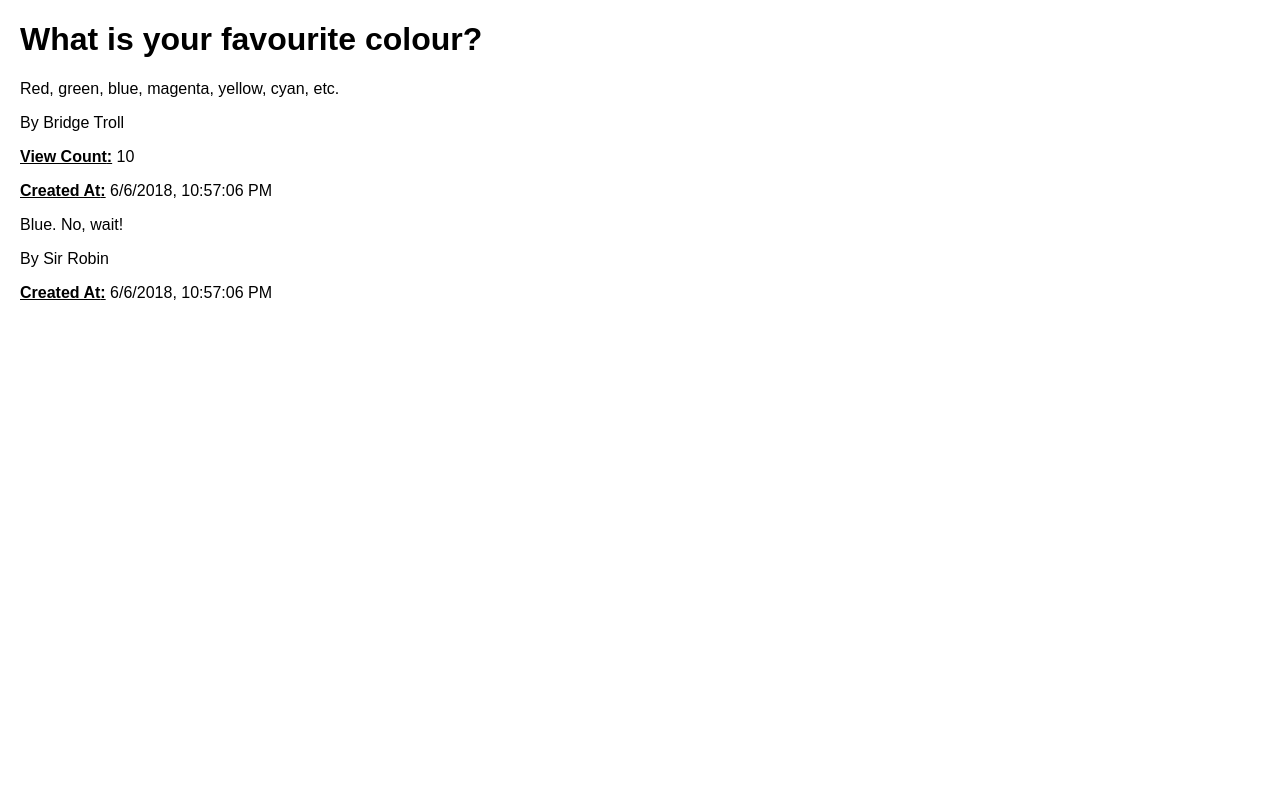
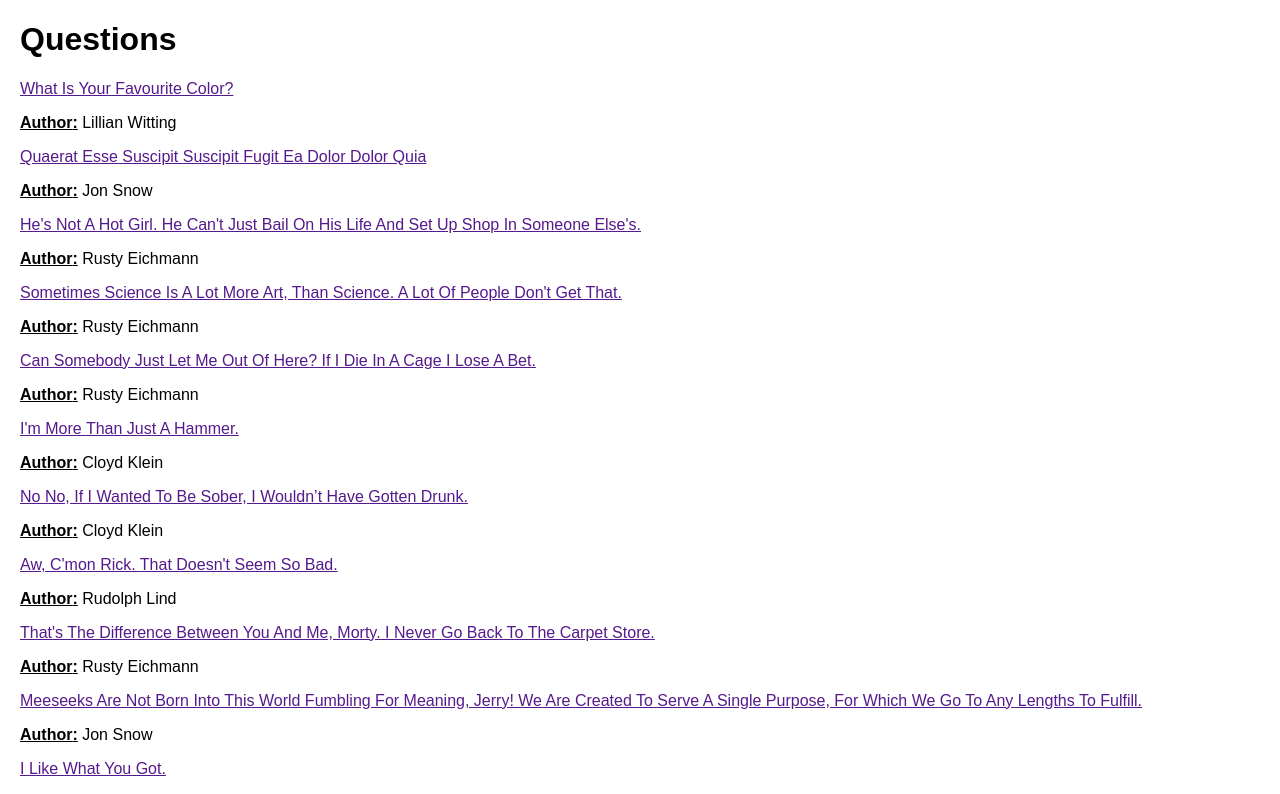
Before and after one commit to CodeCoreYVR/awesome-answers-react-apr-2018, a React (Create React App) app: page / in a window 1280 px wide. Shown: the top 794 px of the page. Built offline with nearby package versions, Linux system fonts and the light colour scheme.

Commit message:
Add demo for Index of Questions

```diff
--- /dev/null
+++ b/src/components/App.js
@@ -0,0 +1,14 @@
+import React from "react";
+import QuestionShowPage from "./QuestionShowPage";
+import QuestionIndexPage from "./QuestionIndexPage";
+
+function App() {
+  return (
+    <div className="App">
+      <QuestionIndexPage />
+      <QuestionShowPage />
+    </div>
+  );
+}
+
+export default App;
--- /dev/null
+++ b/src/components/QuestionIndexPage.js
@@ -0,0 +1,21 @@
+import React from "react";
+import Field from "./Field";
+import allQuestions from "../data/allQuestions";
+
+function QuestionIndexPage(props) {
+  return (
+    <main className="QuestionIndexPage">
+      <h1>Questions</h1>
+      <ul style={{ padding: 0, listStyle: "none" }}>
+        {allQuestions.map(question => (
+          <li key={question.id}>
+            <a href="">{question.title}</a>
+            <Field name="Author" value={question.author.full_name} />
+          </li>
+        ))}
+      </ul>
+    </main>
+  );
+}
+
+export default QuestionIndexPage;
--- /dev/null
+++ b/src/data/allQuestions.js
@@ -0,0 +1,151 @@
+export default [
+  {
+    id: 304,
+    title: "What Is Your Favourite Color?",
+    created_at: "2018-01-15 23:59:39",
+    updated_at: "2018-01-16 18:20:04",
+    author: {
+      id: 42,
+      first_name: "Lillian",
+      last_name: "Witting",
+      full_name: "Lillian Witting"
+    }
+  },
+  {
+    id: 303,
+    title: "Quaerat Esse Suscipit Suscipit Fugit Ea Dolor Dolor Quia",
+    created_at: "2018-01-13 00:19:30",
+    updated_at: "2018-01-13 00:19:30",
+    author: {
+      id: 33,
+      first_name: "Jon",
+      last_name: "Snow",
+      full_name: "Jon Snow"
+    }
+  },
+  {
+    id: 300,
+    title:
+      "He's Not A Hot Girl. He Can't Just Bail On His Life And Set Up Shop In Someone Else's.",
+    created_at: "2018-01-12 23:56:26",
+    updated_at: "2018-01-13 00:12:26",
+    author: {
+      id: 39,
+      first_name: "Rusty",
+      last_name: "Eichmann",
+      full_name: "Rusty Eichmann"
+    }
+  },
+  {
+    id: 299,
+    title:
+      "Sometimes Science Is A Lot More Art, Than Science. A Lot Of People Don't Get That.",
+    created_at: "2018-01-12 23:56:26",
+    updated_at: "2018-01-12 23:56:26",
+    author: {
+      id: 39,
+      first_name: "Rusty",
+      last_name: "Eichmann",
+      full_name: "Rusty Eichmann"
+    }
+  },
+  {
+    id: 297,
+    title:
+      "Can Somebody Just Let Me Out Of Here? If I Die In A Cage I Lose A Bet.",
+    created_at: "2018-01-12 23:56:26",
+    updated_at: "2018-01-12 23:56:26",
+    author: {
+      id: 39,
+      first_name: "Rusty",
+      last_name: "Eichmann",
+      full_name: "Rusty Eichmann"
+    }
+  },
+  {
+    id: 296,
+    title: "I'm More Than Just A Hammer.",
+    created_at: "2018-01-12 23:56:26",
+    updated_at: "2018-01-16 18:28:51",
+    author: {
+      id: 35,
+      first_name: "Cloyd",
+      last_name: "Klein",
+      full_name: "Cloyd Klein"
+    }
+  },
+  {
+    id: 295,
+    title: "No No, If I Wanted To Be Sober, I Wouldn’t Have Gotten Drunk.",
+    created_at: "2018-01-12 23:56:26",
+    updated_at: "2018-01-12 23:56:26",
+    author: {
+      id: 35,
+      first_name: "Cloyd",
+      last_name: "Klein",
+      full_name: "Cloyd Klein"
+    }
+  },
+  {
+    id: 294,
+    title: "Aw, C'mon Rick. That Doesn't Seem So Bad.",
+    created_at: "2018-01-12 23:56:26",
+    updated_at: "2018-01-12 23:56:26",
+    author: {
+      id: 41,
+      first_name: "Rudolph",
+      last_name: "Lind",
+      full_name: "Rudolph Lind"
+    }
+  },
+  {
+    id: 293,
+    title:
+      "That's The Difference Between You And Me, Morty. I Never Go Back To The Carpet Store.",
+    created_at: "2018-01-12 23:56:26",
+    updated_at: "2018-01-12 23:56:26",
+    author: {
+      id: 39,
+      first_name: "Rusty",
+      last_name: "Eichmann",
+      full_name: "Rusty Eichmann"
+    }
+  },
+  {
+    id: 292,
+    title:
+      "Meeseeks Are Not Born Into This World Fumbling For Meaning, Jerry! We Are Created To Serve A Single Purpose, For Which We Go To Any Lengths To Fulfill.",
+    created_at: "2018-01-12 23:56:26",
+    updated_at: "2018-01-12 23:56:26",
+    author: {
+      id: 33,
+      first_name: "Jon",
+      last_name: "Snow",
+      full_name: "Jon Snow"
+    }
+  },
+  {
+    id: 291,
+    title: "I Like What You Got.",
+    created_at: "2018-01-12 23:56:26",
+    updated_at: "2018-01-12 23:56:26",
+    author: {
+      id: 37,
+      first_name: "Ada",
+      last_name: "Kassulke",
+      full_name: "Ada Kassulke"
+    }
+  },
+  {
+    id: 290,
+    title: "Where Are My Testicles, Summer?",
+    created_at: "2018-01-12 23:56:26",
+    updated_at: "2018-01-12 23:56:26",
+    author: {
+      id: 35,
+      first_name: "Cloyd",
+      last_name: "Klein",
+      full_name: "Cloyd Klein"
+    }
+  }
+];
--- a/src/index.js
+++ b/src/index.js
@@ -1,8 +1,8 @@
 import React from "react";
 import ReactDOM from "react-dom";
 import "./index.css";
-import QuestionShowPage from "./components/QuestionShowPage";
+import App from "./components/App";
 import registerServiceWorker from "./registerServiceWorker";
 
-ReactDOM.render(<QuestionShowPage />, document.getElementById("root"));
+ReactDOM.render(<App />, document.getElementById("root"));
 registerServiceWorker();
```
